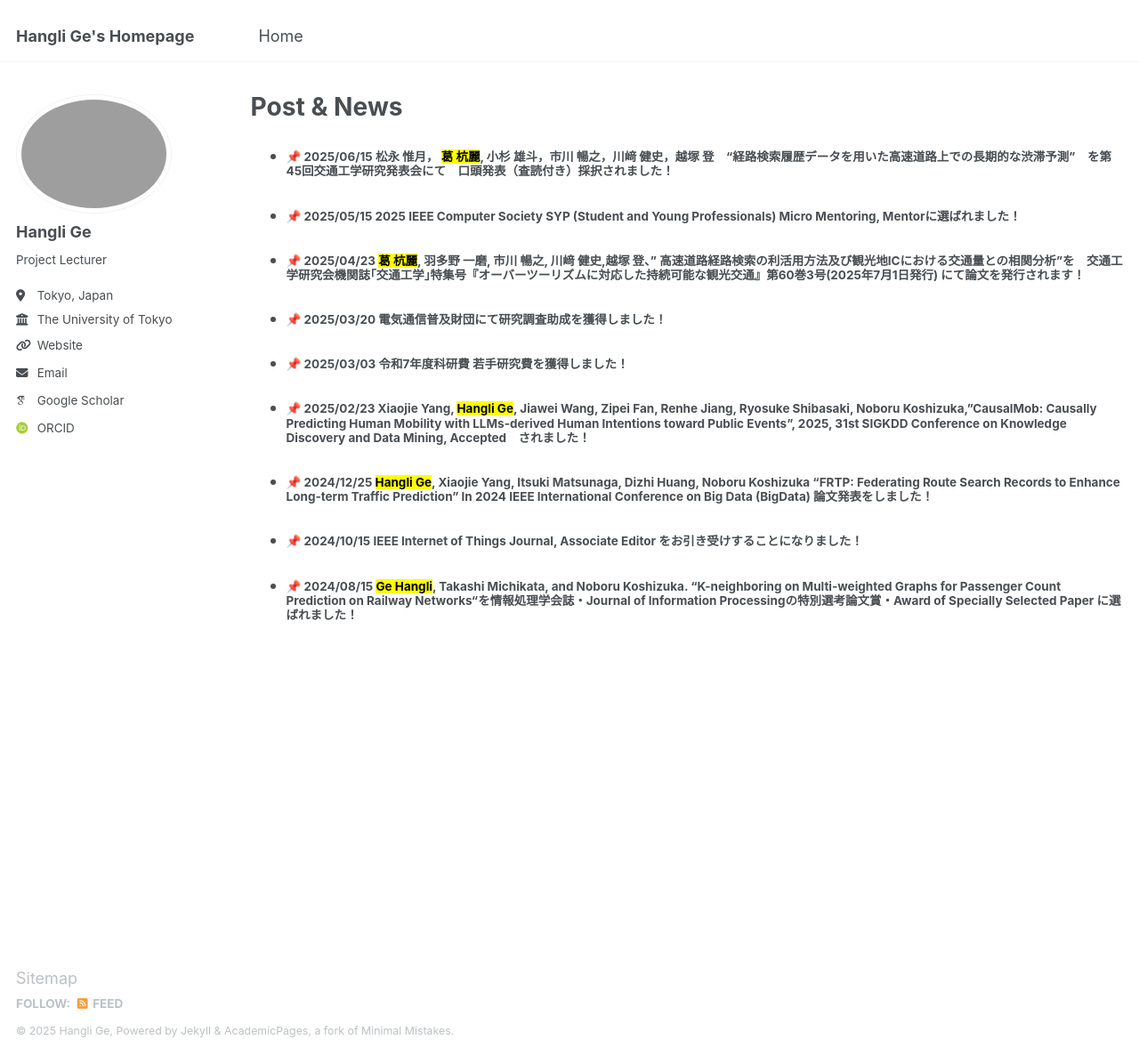
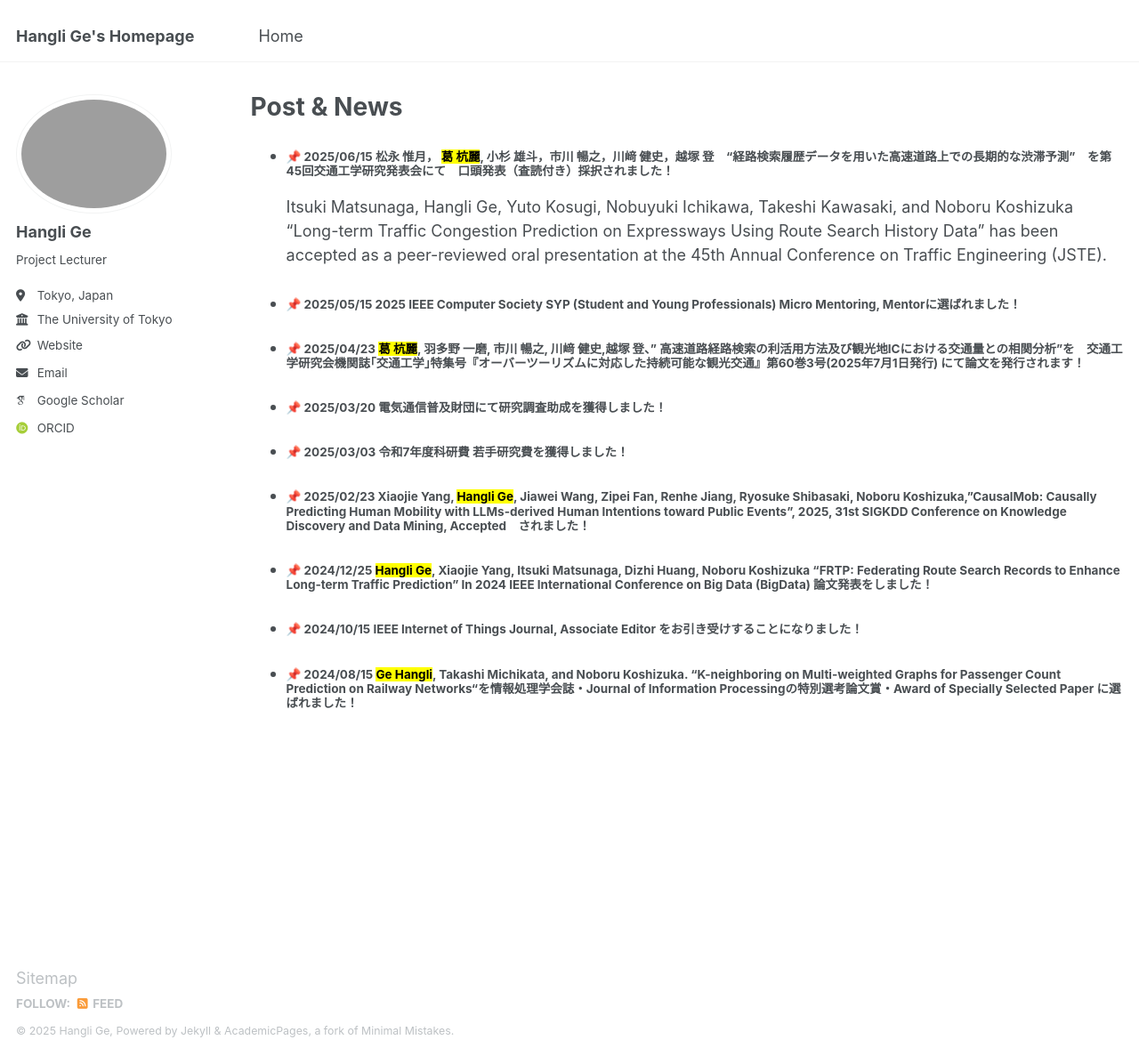
Before and after one commit to christie888/christie888.github.io, a Jekyll site: the page built from _pages/post.md, in a window 1280 px wide and 1187 px high. Shown: the whole window at 89% size. Built offline with Jekyll 4.4.1, drawn with Linux system fonts in a browser that asks for light colours; some web fonts are replaced.

Commit message:
Update post.md

```diff
--- a/_pages/post.md
+++ b/_pages/post.md
@@ -5,6 +5,7 @@ permalink: post/
 ---
 
 * #####  📌 2025/06/15 松永 惟月， <mark>葛 杭麗</mark>, 小杉 雄斗，市川 暢之，川﨑 健史，越塚 登　“経路検索履歴データを用いた高速道路上での長期的な渋滞予測”　を第45回交通工学研究発表会にて　口頭発表（査読付き）採択されました！
+  Itsuki Matsunaga, Hangli Ge, Yuto Kosugi, Nobuyuki Ichikawa, Takeshi Kawasaki, and Noboru Koshizuka “Long-term Traffic Congestion Prediction on Expressways Using Route Search History Data" has been accepted as a peer-reviewed oral presentation at the 45th Annual Conference on Traffic Engineering (JSTE).
 * #####  📌	2025/05/15 2025 IEEE Computer Society SYP (Student and Young Professionals) Micro Mentoring, Mentorに選ばれました！
 * #####  📌 2025/04/23  <mark>葛 杭麗</mark>, 羽多野 一磨, 市川 暢之, 川﨑 健史,越塚 登、” 高速道路経路検索の利活用方法及び観光地ICにおける交通量との相関分析”を　交通工学研究会機関誌｢交通工学｣特集号『オーバーツーリズムに対応した持続可能な観光交通』第60巻3号(2025年7月1日発行) にて論文を発行されます！
 * #####  📌 2025/03/20 電気通信普及財団にて研究調査助成を獲得しました！
```
